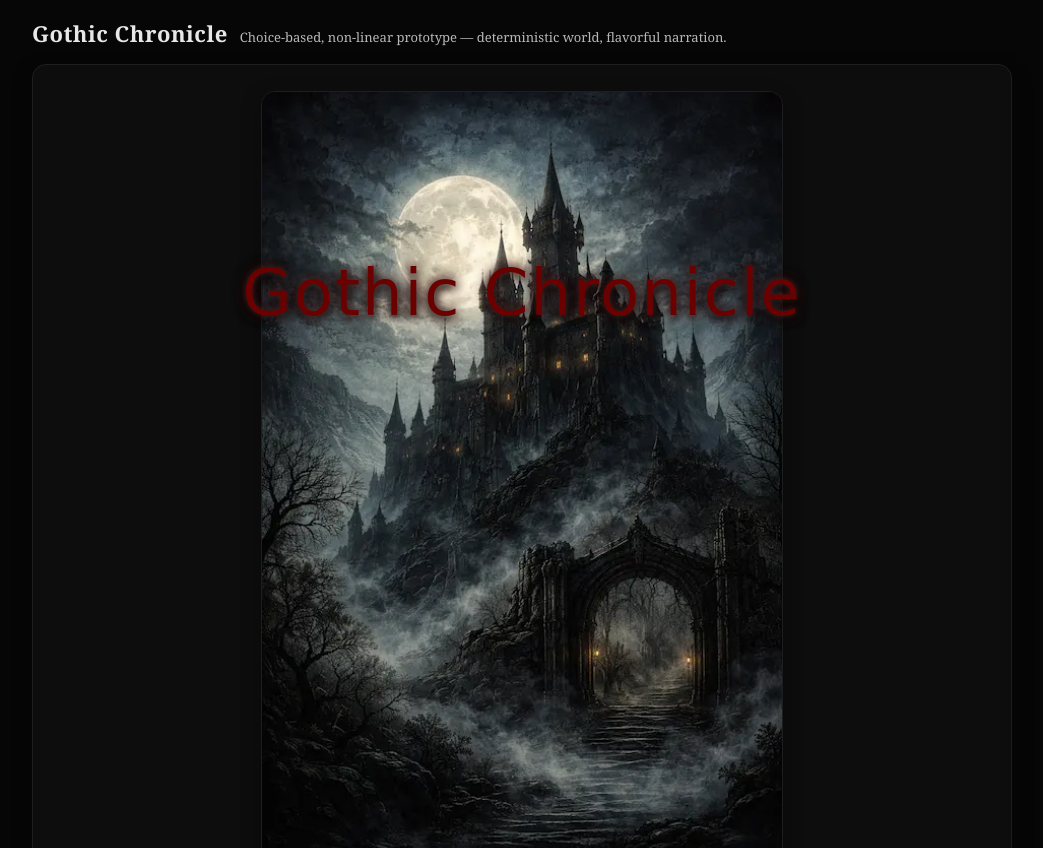
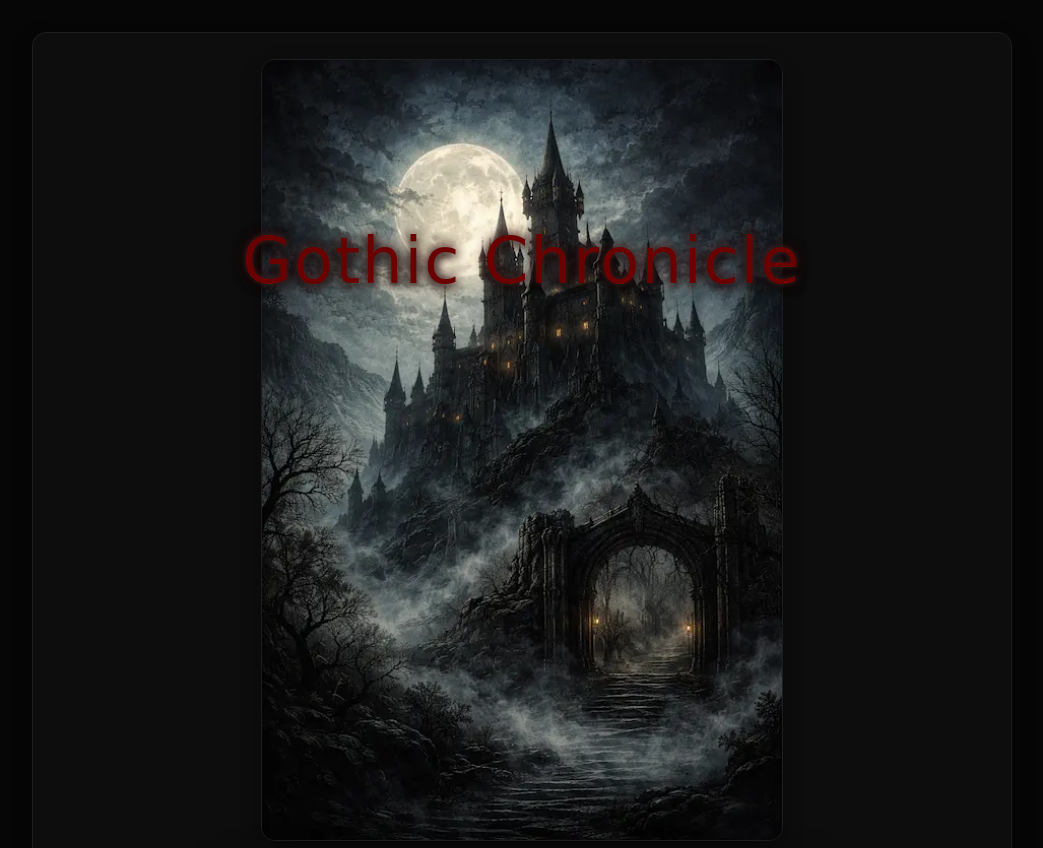
Before and after one commit to richcande1-rca/Game, a plain HTML site: page index.html in a window 1280 px wide. Shown: the top 848 px of the page, without its empty margins (118-1161 px from the left). Drawn offline with Linux system fonts and the light colour scheme; a web font is replaced by a local one.

Commit message:
Update index.html

```diff
--- a/index.html
+++ b/index.html
@@ -330,10 +330,7 @@
 
 <body>
   <div class="wrap">
-    <header>
-      <h1>Gothic Chronicle</h1>
-      <div class="sub">Choice-based, non-linear prototype — deterministic world, flavorful narration.</div>
-    </header>
+
 
     <main>
       <!-- MAIN GAME PANEL -->
```
